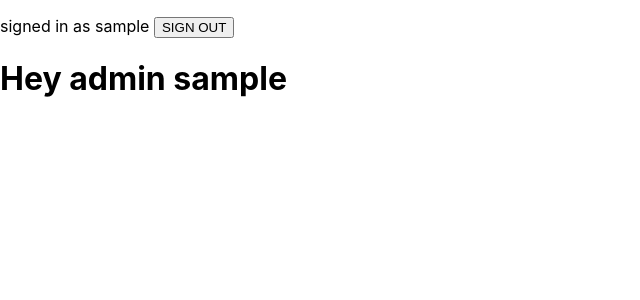
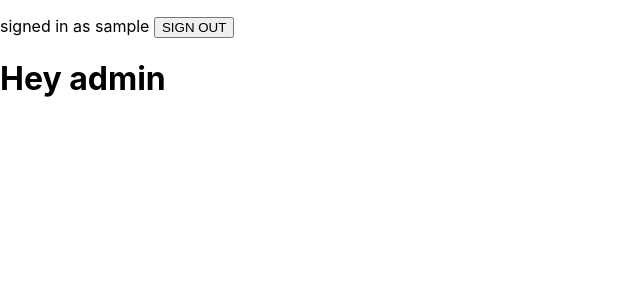
Before and after one commit to MayaPik/Picking-Up-Time, a React (Create React App) app: page /main in a window 1280 px wide. Shown: the top 300 px of the page, without its empty margins (0-640 px from the left). Built offline with nearby package versions, Linux system fonts and the light colour scheme; sample sign-in values are in the browser's storage.

Commit message:
database column name fixed but the connection is not secure yet

```diff
--- a/src/Components/BoxOfOptions.tsx
+++ b/src/Components/BoxOfOptions.tsx
@@ -1,4 +1,4 @@
-import { useState } from "react";
+import { useEffect, useState } from "react";
 import Box from "@mui/material/Box";
 import Button from "@mui/material/Button";
 import Card from "@mui/material/Card";
@@ -7,7 +7,6 @@ import MenuItem from "@mui/material/MenuItem";
 import FormControl from "@mui/material/FormControl";
 import Select, { SelectChangeEvent } from "@mui/material/Select";
 import { useStore } from "../store";
-import { StringLiteralType } from "typescript";
 interface LoginScreenProps {
   day: string;
   screentype: string;
@@ -25,7 +24,8 @@ export const BoxOfOptions: React.FC<LoginScreenProps> = ({
   const [pickingUpTime, setPickingUpTime] = useState<string | undefined>(
     undefined
   );
-  const userid = useStore((state) => state.userid);
+  const [date, setDate] = useState<Date | null>(null);
+  const user = useStore((state) => state.user);
 
   const options: Option[] = [
     { name: "not staying", value: "not staying" },
@@ -33,6 +33,28 @@ export const BoxOfOptions: React.FC<LoginScreenProps> = ({
     { name: "15:30", value: "15:30" },
     { name: "after 15:45", value: "" },
   ];
+  const getCurrentWeekDayDate = (weekday: string): Date => {
+    const weekdayIndex = [
+      "Sunday",
+      "Monday",
+      "Tuesday",
+      "Wednesday",
+      "Thursday",
+    ].indexOf(weekday);
+    const today = new Date();
+    const currentDay = today.getDay();
+    const daysUntilWeekday = (weekdayIndex + 7 - currentDay) % 7;
+    const targetDay = new Date(
+      today.getFullYear(),
+      today.getMonth(),
+      today.getDate() + daysUntilWeekday
+    );
+    return targetDay;
+  };
+
+  useEffect(() => {
+    setDate(getCurrentWeekDayDate(day));
+  }, [day]);
 
   const handleChange = (event: SelectChangeEvent) => {
     setPickingUpTime(event.target.value as string | undefined);
@@ -40,9 +62,9 @@ export const BoxOfOptions: React.FC<LoginScreenProps> = ({
 
   const handleSubmit = () => {
     console.log(
-      `changes to make in user number ${userid}:
-      at day - ${day} picking up time is ${pickingUpTime}.
-      type of change : ${screentype}`
+      `changes to make in child id  ${user.childid}:
+      at day - ${day} picking up time is ${pickingUpTime} type of change : ${screentype}
+      date - ${date}`
     );
   };
 
@@ -64,6 +86,10 @@ export const BoxOfOptions: React.FC<LoginScreenProps> = ({
             ))}
           </Select>
         </FormControl>
+        {screentype === "fixed" ? (
+          <p>i understand that this will be saved</p>
+        ) : null}
+
         <Button variant="contained" color="primary" onClick={handleSubmit}>
           Submit
         </Button>
--- a/src/Components/ParentFixed.tsx
+++ b/src/Components/ParentFixed.tsx
@@ -2,12 +2,14 @@ import { PickingUpComponent } from "./PickingUpComponent";
 import { useStore } from "../store";
 
 export const ParentFixed: React.FC = () => {
-  const username = useStore((state) => state.username);
+  const user = useStore((state) => state.user);
 
   return (
     <div>
-      <h1>Hello Parent of {username}</h1>
-      <h3>Are there any days you want to pick {username} in the same hour?</h3>
+      <h1>Hello Parent of {user.first_name}</h1>
+      <h3>
+        Are there any days you want to pick {user.first_name} in the same hour?
+      </h3>
       <PickingUpComponent />
     </div>
   );
--- a/src/Components/ParentOngiong.tsx
+++ b/src/Components/ParentOngiong.tsx
@@ -2,12 +2,12 @@ import { PickingUpComponent } from "./PickingUpComponent";
 import { useStore } from "../store";
 
 export const ParentOngoing: React.FC = () => {
-  const username = useStore((state) => state.username);
+  const user = useStore((state) => state.user);
 
   return (
     <div>
-      <h1>Hello Parent of {username}</h1>
-      <h3>Welcome Back! When do you want to pick up {username}?</h3>
+      <h1>Hello Parent of {user.first_name}</h1>
+      <h3>Welcome Back! When do you want to pick up {user.first_name}?</h3>
       <PickingUpComponent />
     </div>
   );
--- a/src/Pages/login/FormOfLoginScreen.tsx
+++ b/src/Pages/login/FormOfLoginScreen.tsx
@@ -4,9 +4,10 @@ import { useStore } from "../../store";
 
 export const FormOfLoginScreen: React.FC = () => {
   const usertype = useStore((state) => state.usertype);
-  const username = useStore((state) => state.username);
-  const setUsername = useStore((state) => state.setUsername);
+  // const username = useStore((state) => state.username);
+  // const setUsername = useStore((state) => state.setUsername);
   const navigate = useNavigate();
+  const [username, setUsername] = useState("");
   const [password, setPassword] = useState("");
   const [error, setError] = useState("");
 
@@ -28,8 +29,7 @@ export const FormOfLoginScreen: React.FC = () => {
       );
       const data = await response.json();
       if (data.message) {
-        localStorage.setItem("username", data.data.username);
-        localStorage.setItem("userid", data.data.id);
+        localStorage.setItem("user", JSON.stringify(data.data.user));
         navigate("/main");
       } else {
         setError(data.error_message);
--- a/src/Pages/main/AdminScreen.tsx
+++ b/src/Pages/main/AdminScreen.tsx
@@ -1,11 +1,11 @@
 import { useStore } from "../../store";
 
 export const AdminScreen: React.FC = () => {
-  const username = useStore((state) => state.username);
+  const user = useStore((state) => state.user);
 
   return (
     <div>
-      <h1>Hey admin {username}</h1>
+      <h1>Hey admin {user.first_name}</h1>
     </div>
   );
 };
--- a/src/Pages/main/GuideScreen.tsx
+++ b/src/Pages/main/GuideScreen.tsx
@@ -1,17 +1,17 @@
 import { useStore } from "../../store";
 
 export const GuideScreen: React.FC = () => {
-  const username = useStore((state) => state.username);
-  const guideid = useStore((state) => state.userid);
+  const user = useStore((state) => state.user);
   const days = ["Sunday", "Monday", "Tuesday", "Wednesday", "Thursday"];
   const currentDay = new Date().getDay();
 
   return (
     <div>
       <h1>
-        Hey guide {username} guide id:{guideid}
+        Hey guide {user.first_name} guide id {user.guideid}
       </h1>
       <h3>Scedule for {days[currentDay]}</h3>
+      {/* <DisplayScreen class={class} day={days[currentDay]}/> */}
     </div>
   );
 };
--- a/src/Pages/main/MainScreen.tsx
+++ b/src/Pages/main/MainScreen.tsx
@@ -7,27 +7,24 @@ import { useStore } from "../../store";
 
 export const MainScreen: React.FC = () => {
   const navigate = useNavigate();
+  const user = useStore((state) => state.user);
+  const setUser = useStore((state) => state.setUser);
   const usertype = useStore((state) => state.usertype);
-  const username = useStore((state) => state.username);
   const setUsertype = useStore((state) => state.setUsertype);
-  const setUsername = useStore((state) => state.setUsername);
-  const setUserid = useStore((state) => state.setUserid);
 
   useEffect(() => {
-    if (localStorage.getItem("username")) {
-      setUsername(localStorage.getItem("username"));
+    const user = localStorage.getItem("user");
+    if (user !== null) {
+      setUser(JSON.parse(user));
     }
     if (localStorage.getItem("usertype")) {
       setUsertype(localStorage.getItem("usertype"));
     }
-    if (localStorage.getItem("userid")) {
-      setUserid(Number(localStorage.getItem("userid")));
-    }
-  }, [username, usertype, setUsertype, setUsername, setUserid]);
+  }, [setUser, setUsertype]);
 
   useEffect(() => {
     const checkUser = () => {
-      if (!localStorage.getItem("username")) {
+      if (!localStorage.getItem("user")) {
         navigate("/");
       }
     };
@@ -45,7 +42,9 @@ export const MainScreen: React.FC = () => {
   };
 
   const handleSignOut = () => {
-    localStorage.removeItem("username");
+    localStorage.removeItem("user");
+    localStorage.removeItem("usertype");
+
     navigate("/");
   };
 
@@ -53,7 +52,7 @@ export const MainScreen: React.FC = () => {
     <div>
       <div className="dashboard">
         <p>
-          signed in as {username}{" "}
+          signed in as {user.username}{" "}
           <button onClick={handleSignOut}>SIGN OUT</button>
         </p>
         <PageDisplay />
--- a/src/store.tsx
+++ b/src/store.tsx
@@ -1,24 +1,28 @@
 import create from "zustand";
 
 interface AppState {
-  username: string | null;
-  setUsername: (username: string | null) => void;
+  user: { [key: string]: string };
+  setUser: (user: {}) => void;
+  //   username: string | null;
+  //   setUsername: (username: string | null) => void;
   usertype: string | null;
   setUsertype: (usertype: string | null) => void;
-  userid: number | null;
-  setUserid: (userid: number | null) => void;
+  //   userid: number | null;
+  //   setUserid: (userid: number | null) => void;
   isLoggedIn: boolean;
   today: string | null;
   setToday: (today: string | null) => void;
 }
 
 export const useStore = create<AppState>((set) => ({
-  username: null,
-  setUsername: (username: string | null) => set({ username }),
-  usertype: null,
+  user: {},
+  setUser: (user: {}) => set({ user }),
+  //   username: null,
+  //   setUsername: (username: string | null) => set({ username }),
+  usertype: "child",
   setUsertype: (usertype: string | null) => set({ usertype }),
-  userid: null,
-  setUserid: (userid: number | null) => set({ userid }),
+  //   userid: null,
+  //   setUserid: (userid: number | null) => set({ userid }),
   isLoggedIn: false,
   today: null,
   setToday: (today: string | null) => set({ today }),
```
Also changed, not shown: src/Utils/getUserId.tsx (deleted, +0 -32 lines).
